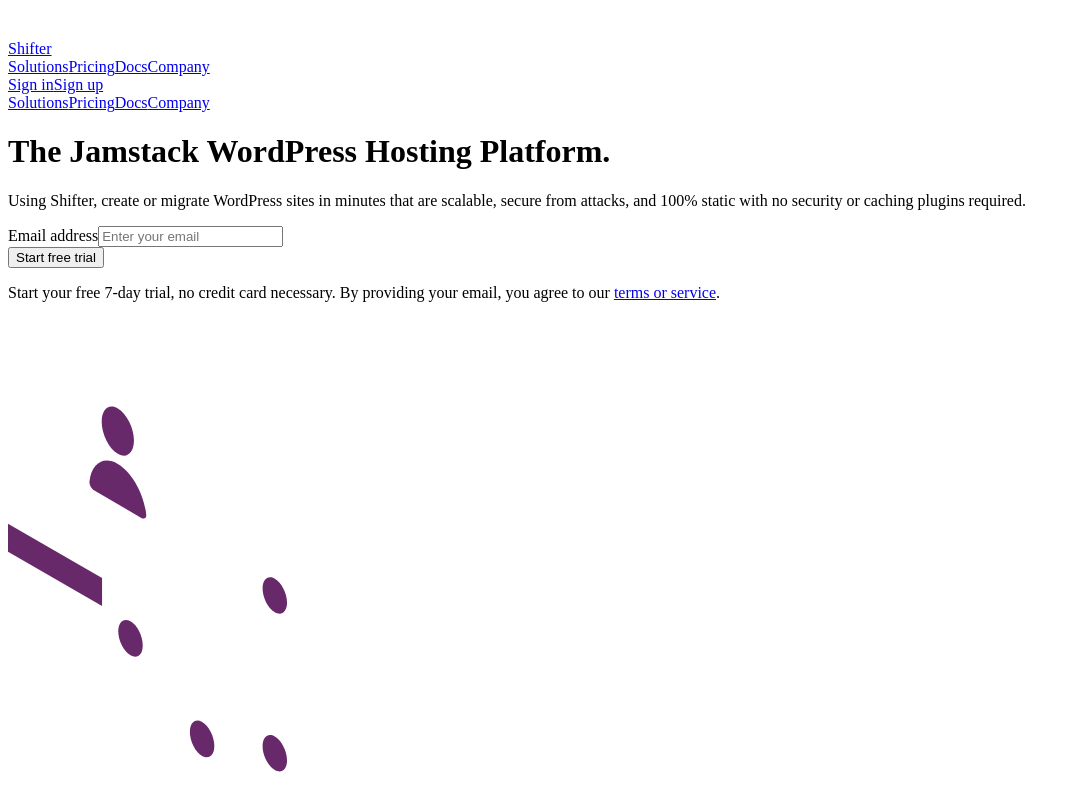
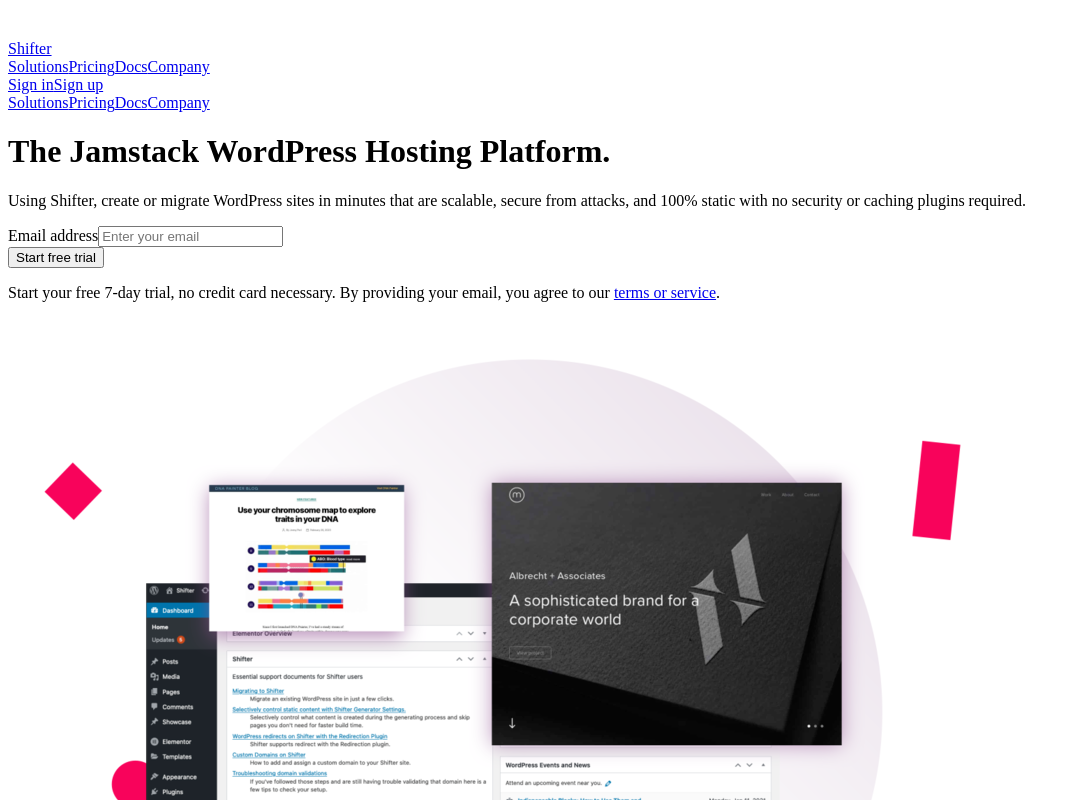
Before and after one commit to digitalcube/galaxy-wp-theme, a Next.js app: page / in a window 1280 px wide. Shown: the top 800 px of the page, without its empty margins (0-1080 px from the left). Built offline with nearby package versions, Linux system fonts and the light colour scheme; a web font is replaced by a local one.

Commit message:
updated image

```diff
--- a/components/Marketing/Heros/Illustration.js
+++ b/components/Marketing/Heros/Illustration.js
@@ -55,7 +55,7 @@
               {/* Illustration taken from Lucid Illustrations: https://lucid.pixsellz.io/ */}
               <img
                 className='w-full lg:absolute lg:inset-y-0 lg:left-0 lg:h-full lg:w-auto lg:max-w-none'
-                src='/cloud-illustration.svg'
+                src='/shifter-site-hero.png'
                 alt=''
               />
             </div>
--- a/components/Marketing/Testimonials/LgAvatar.tsx
+++ b/components/Marketing/Testimonials/LgAvatar.tsx
@@ -7,7 +7,7 @@
   jobTitle,
 }: TestimonialProps) => {
   return (
-    <section className='bg-purple-800 py-24 overflow-x-hidden'>
+    <section className='bg-purple-800 py-24 overflow-hidden'>
       <div>
         <div className='relative max-w-4xl  mx-auto pt-20 pb-12 px-4 sm:px-6 lg:px-8 lg:py-16'>
           <img
```
Also changed, not shown: public/shifter-site-hero.png (added).
